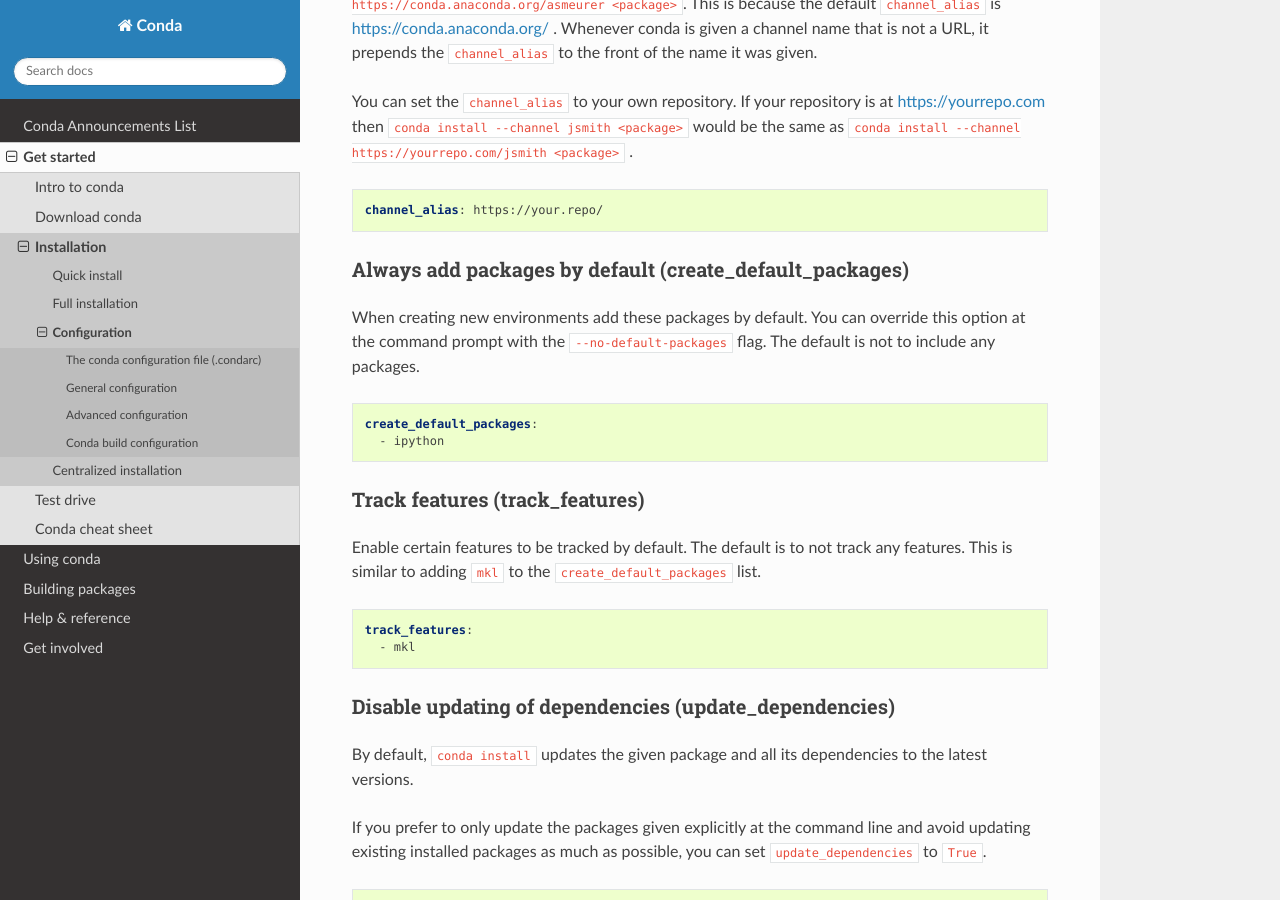
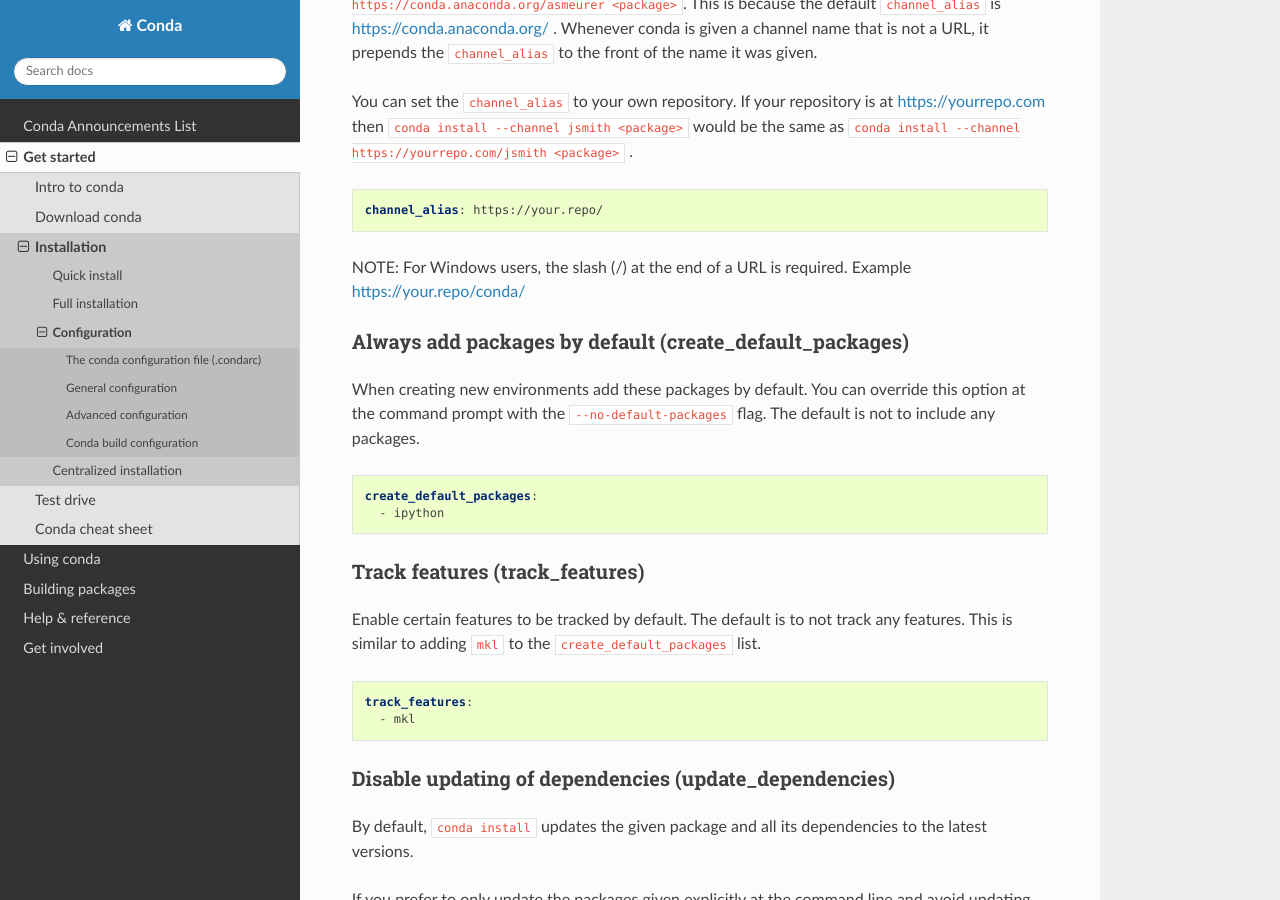
Before and after one commit to conda/conda-docs, a Sphinx documentation site: the page built from docs/source/config.rst, in a window 1280 px wide and 900 px high, scrolled down 4819 px. Built offline with Sphinx 7.4.7 and the Read the Docs theme 2.0.0, drawn with Linux system fonts in a browser that asks for light colours.

Commit message:
Add note for Windows users re trailing slash
is required.

```diff
--- a/docs/source/config.rst
+++ b/docs/source/config.rst
@@ -242,6 +242,9 @@
 
   channel_alias: https://your.repo/
 
+NOTE: For Windows users, the slash (/) at the end of a URL is required.
+Example https://your.repo/conda/
+
 
 Always add packages by default (create_default_packages)
 ^^^^^^^^^^^^^^^^^^^^^^^^^^^^^^^^^^^^^^^^^^^^^^^^^^^^^^^^
```
